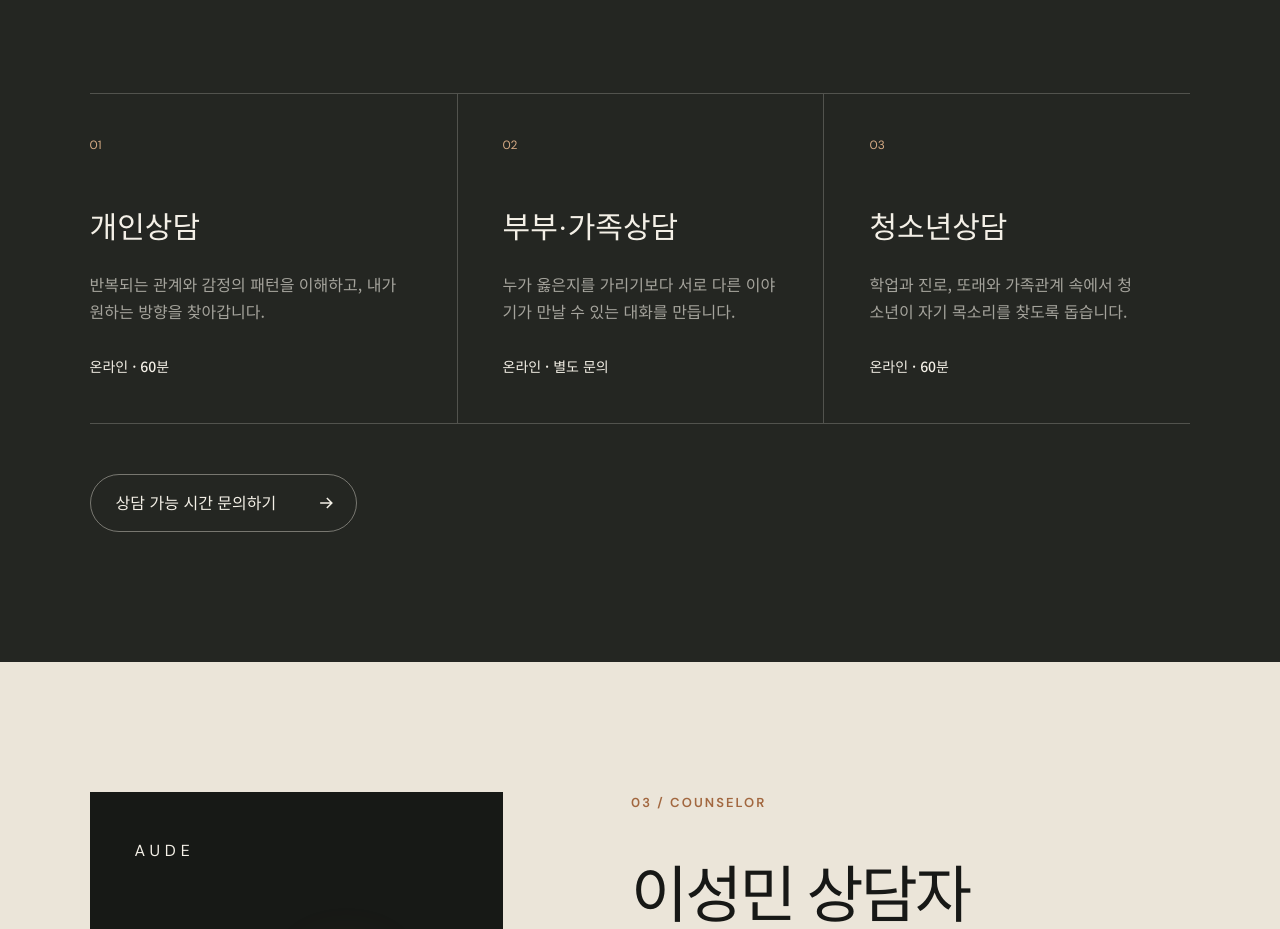
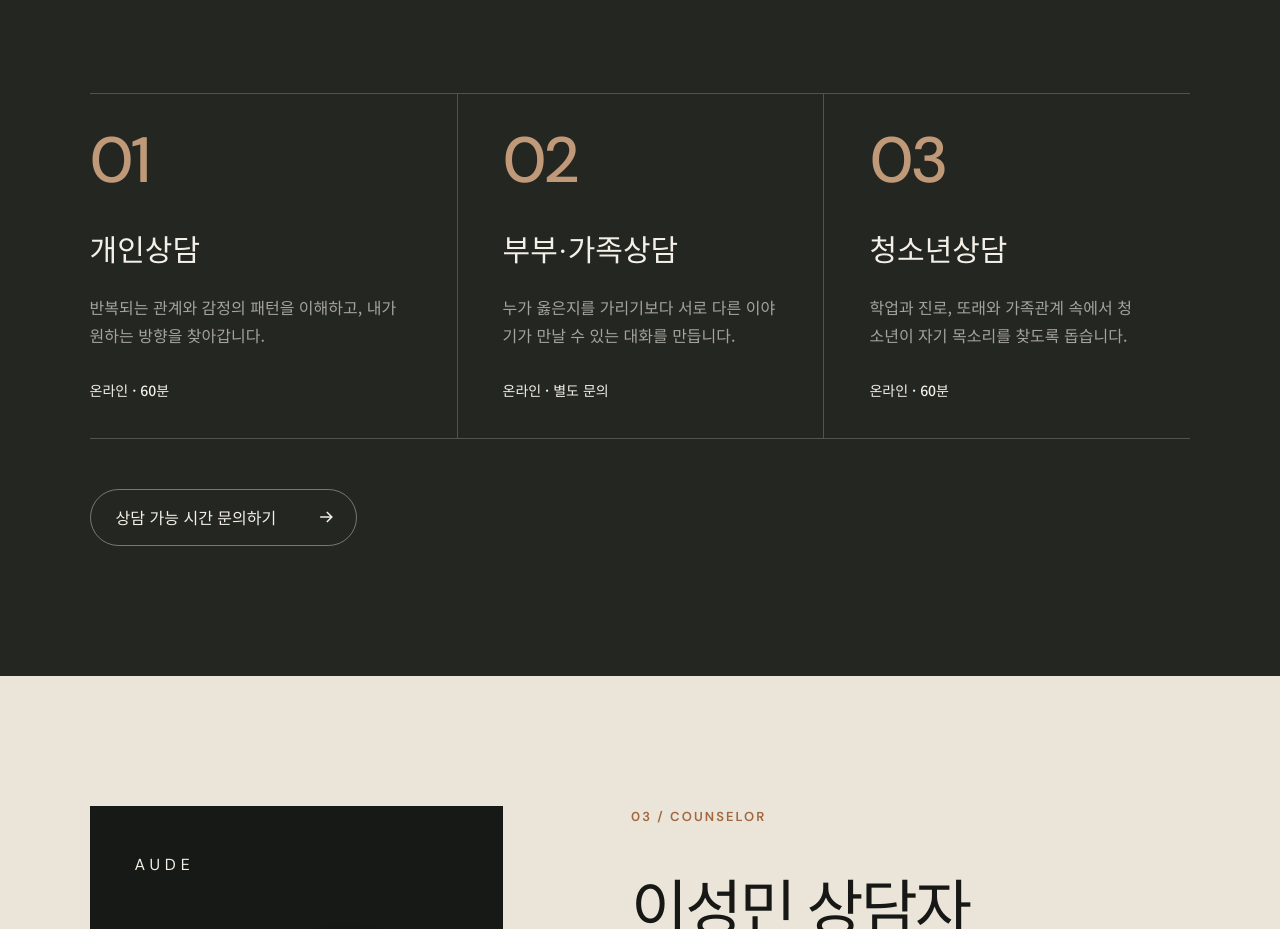
Before and after one commit to oups1004-sketch/aude-counseling, a Next.js app: page / in a window 1280 px wide. Shown: the part 1762-2691 px from the top of the page. Built offline with nearby package versions, Linux system fonts and the light colour scheme.

Commit message:
Style assessment explorer and service numbers

```diff
--- a/app/globals.css
+++ b/app/globals.css
@@ -51,8 +51,20 @@ h1 { font-size:clamp(52px,6vw,92px); }
 .serviceGrid { display:grid; grid-template-columns:repeat(3,1fr); margin:90px 0 50px; border-top:1px solid rgba(244,240,231,.22); }
 .serviceGrid article { padding:35px 45px 35px 0; border-bottom:1px solid rgba(244,240,231,.22); min-height:330px; }
 .serviceGrid article+article { padding-left:45px; border-left:1px solid rgba(244,240,231,.22); }
-.serviceGrid span { font-family:'DM Sans'; color:#d6aa84; font-size:12px; }.serviceGrid h3{font-family:'Noto Serif KR';font-size:30px;font-weight:500;margin:45px 0 18px}.serviceGrid p{color:rgba(244,240,231,.62)}.serviceGrid strong{display:block;margin-top:30px;font-size:14px;font-weight:500}
-.outlineButton { border:1px solid rgba(244,240,231,.4); padding:14px 20px 14px 25px; min-width:260px; }
+.serviceGrid>article>span { display:block;font-family:'DM Sans';color:#d6aa84;font-size:clamp(46px,5vw,68px);font-weight:500;line-height:1;letter-spacing:-.05em;opacity:.88 }.serviceGrid h3{font-family:'Noto Serif KR';font-size:30px;font-weight:500;margin:32px 0 18px}.serviceGrid p{color:rgba(244,240,231,.62)}.serviceGrid strong{display:block;margin-top:30px;font-size:14px;font-weight:500}
+.testExplorer{margin:0 0 48px;border-top:1px solid rgba(244,240,231,.35);border-bottom:1px solid rgba(244,240,231,.35)}
+.testExplorer>summary{display:flex;align-items:center;justify-content:space-between;padding:24px 0;cursor:pointer;list-style:none;font-family:'Noto Serif KR';font-size:22px}
+.testExplorer>summary::-webkit-details-marker,.testGroups details>summary::-webkit-details-marker{display:none}.testExplorer>summary b{font-family:'DM Sans';font-size:25px;font-weight:400;color:#d6aa84;transition:transform .3s ease}.testExplorer[open]>summary b{transform:rotate(45deg)}
+.testExplorerIntro{padding:8px 0 34px;color:rgba(244,240,231,.65);max-width:720px}
+.testGroups{display:grid;grid-template-columns:repeat(2,1fr);gap:50px 7vw;padding:5px 0 55px}
+.testCategory{margin:0 0 15px!important;color:#d6aa84!important;font-family:'DM Sans';font-size:12px;letter-spacing:.15em;font-weight:600}
+.testGroups details{border-top:1px solid rgba(244,240,231,.16)}.testGroups details:last-of-type{border-bottom:1px solid rgba(244,240,231,.16)}
+.testGroups details>summary{position:relative;padding:15px 28px 15px 0;cursor:pointer;list-style:none;font-family:'DM Sans';font-size:15px;letter-spacing:.04em}
+.testGroups details>summary:after{content:'＋';position:absolute;right:0;color:#d6aa84}.testGroups details[open]>summary:after{content:'−'}
+.testGroups details p{margin:0;padding:0 24px 18px 0;color:rgba(244,240,231,.62);font-size:14px;line-height:1.75}
+.testNote{font-size:12px!important;color:rgba(244,240,231,.45)!important;margin-top:16px!important}
+.counselingCta{display:flex;align-items:center;justify-content:space-between;gap:30px}.counselingCta p{margin:0;color:rgba(244,240,231,.62);font-size:14px}
+.outlineButton { border:1px solid rgba(244,240,231,.4); padding:14px 20px 14px 25px; min-width:220px; }
 .counselor { display:grid; grid-template-columns:.85fr 1.15fr; gap:10vw; background:var(--paper2); }
 .portraitPlaceholder { min-height:620px; background:#171916; color:var(--paper); padding:45px; display:flex; flex-direction:column; justify-content:space-between; position:relative;overflow:hidden;isolation:isolate}
 .portraitPlaceholder:after{content:"";position:absolute;width:460px;height:460px;border-radius:50%;background:radial-gradient(circle,rgba(190,137,96,.72),rgba(115,76,51,.28) 38%,transparent 69%);right:-70px;bottom:-95px;opacity:.72;z-index:-1}.portraitPlaceholder span{font-family:'DM Sans';letter-spacing:.3em;z-index:2}.portraitPlaceholder p{font-family:'Noto Serif KR';font-size:31px;line-height:1.6;z-index:2;margin:0;max-width:430px}.counselorSilhouette{position:absolute;right:4%;bottom:-5%;width:66%;height:86%;z-index:0;filter:drop-shadow(-12px 0 24px rgba(178,119,78,.18))}.counselorSilhouette:before{content:"";position:absolute;top:8%;left:39%;width:29%;aspect-ratio:.82;border-radius:48% 48% 44% 44%;background:#10110f;transform:rotate(-3deg);box-shadow:-3px 0 0 rgba(207,157,116,.2)}.counselorSilhouette:after{content:"";position:absolute;left:8%;right:-7%;bottom:0;height:68%;border-radius:48% 48% 5% 5%/35% 35% 5% 5%;background:#10110f;transform:rotate(-2deg);box-shadow:-4px -2px 0 rgba(207,157,116,.14)}
@@ -77,5 +89,5 @@ footer { background:#111210; color:rgba(244,240,231,.65); padding:65px 4vw; disp
   .primaryButton,.outlineButton,.submitButton,.navCta,.primaryButton svg,.outlineButton svg,.submitButton svg,.counselingGuide svg,.counselingGuide strong { transition:none; }
 }
 
-@media(max-width:900px){.header{height:76px}.menuButton{display:flex;background:none;border:0;flex-direction:column;gap:7px;padding:10px}.menuButton span{width:25px;border-top:1px solid var(--paper)}.nav{display:none;position:absolute;top:76px;left:0;right:0;background:var(--ink);padding:28px 4vw;flex-direction:column;align-items:flex-start}.nav.open{display:flex}.hero{grid-template-columns:1fr;padding-top:120px;height:auto;min-height:800px}.heroArt{position:absolute;width:70vw;right:-15vw;bottom:-10vw;opacity:.65}.heroCopy{align-self:start;margin-top:50px}.heroText{max-width:430px}.section{padding:90px 6vw}.intro,.counselor,.story{grid-template-columns:1fr;gap:60px}.introBody{padding-top:0}.sectionHeadingRow{grid-template-columns:1fr;gap:35px}.serviceGrid{grid-template-columns:1fr;margin-top:55px}.serviceGrid article,.serviceGrid article+article{padding:30px 0;border-left:0;min-height:0}.portraitPlaceholder{min-height:480px}.storyForm{margin-top:10px}footer{grid-template-columns:1fr 1fr}}
+@media(max-width:900px){.header{height:76px}.menuButton{display:flex;background:none;border:0;flex-direction:column;gap:7px;padding:10px}.menuButton span{width:25px;border-top:1px solid var(--paper)}.nav{display:none;position:absolute;top:76px;left:0;right:0;background:var(--ink);padding:28px 4vw;flex-direction:column;align-items:flex-start}.nav.open{display:flex}.hero{grid-template-columns:1fr;padding-top:120px;height:auto;min-height:800px}.heroArt{position:absolute;width:70vw;right:-15vw;bottom:-10vw;opacity:.65}.heroCopy{align-self:start;margin-top:50px}.heroText{max-width:430px}.section{padding:90px 6vw}.intro,.counselor,.story{grid-template-columns:1fr;gap:60px}.introBody{padding-top:0}.sectionHeadingRow{grid-template-columns:1fr;gap:35px}.serviceGrid{grid-template-columns:1fr;margin-top:55px}.serviceGrid article,.serviceGrid article+article{padding:30px 0;border-left:0;min-height:0}.testGroups{grid-template-columns:1fr;gap:38px}.counselingCta{align-items:flex-start;flex-direction:column}.portraitPlaceholder{min-height:480px}.storyForm{margin-top:10px}footer{grid-template-columns:1fr 1fr}}
 @media(max-width:560px){.brand small{display:none}.hero{padding-left:6vw;padding-right:6vw;min-height:760px}.heroActions{align-items:flex-start;flex-direction:column;gap:20px}.counselingGuide{align-items:flex-start;flex-direction:column;gap:5px;margin-top:24px}.heroArt{width:95vw;right:-42vw;bottom:-1vw}.heroArt p{display:none}.scrollHint{display:none}.section{padding-top:75px;padding-bottom:75px}.serviceGrid{margin-bottom:35px}.portraitPlaceholder{min-height:390px}.portraitPlaceholder p{font-size:26px;max-width:290px}.counselorSilhouette{right:-8%;width:78%;height:82%}footer{grid-template-columns:1fr}.nav{padding-left:6vw}.intro h2,.sectionHeadingRow h2,.story h2{font-size:37px}.profileLead{font-size:20px}}
```
